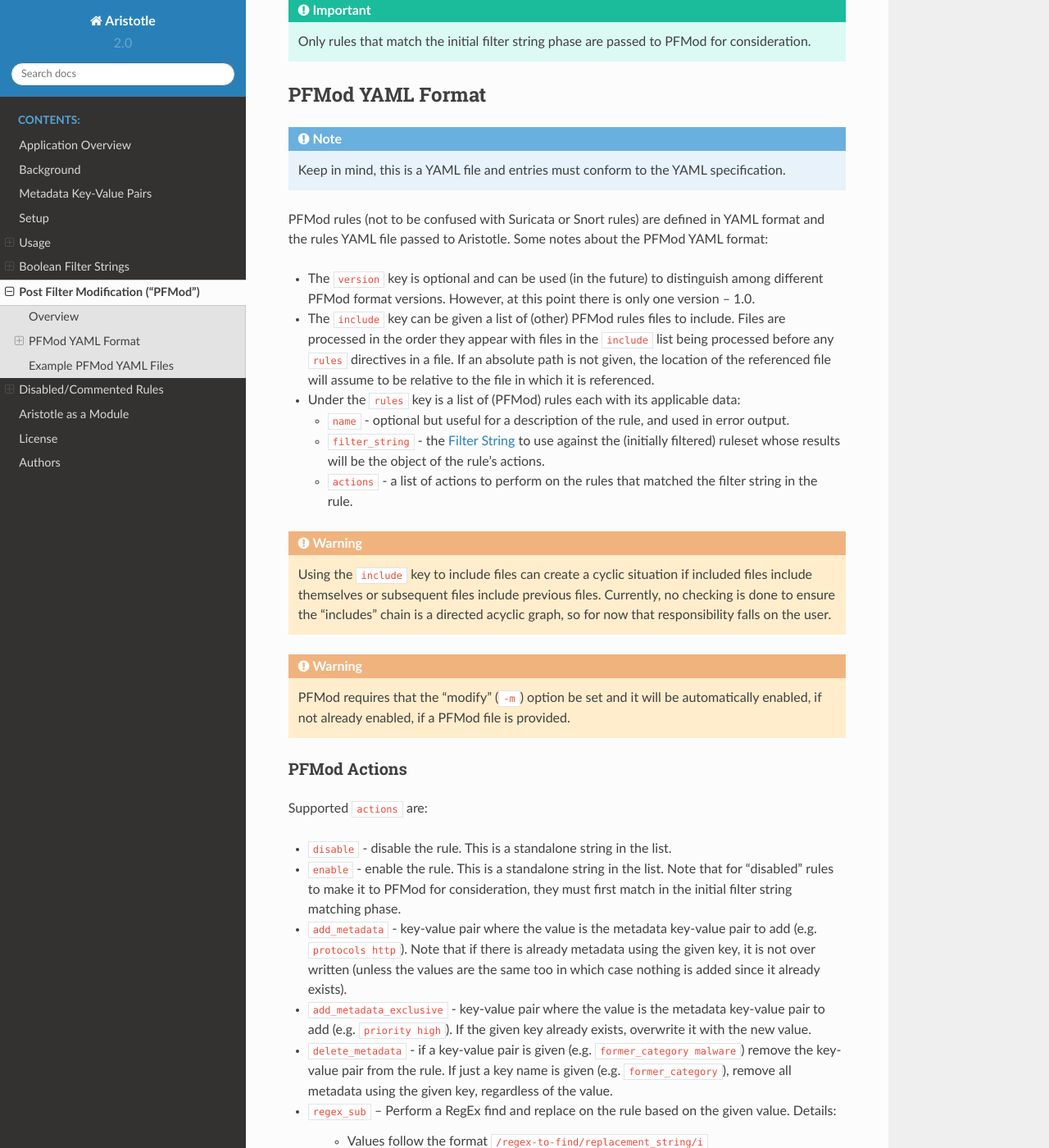
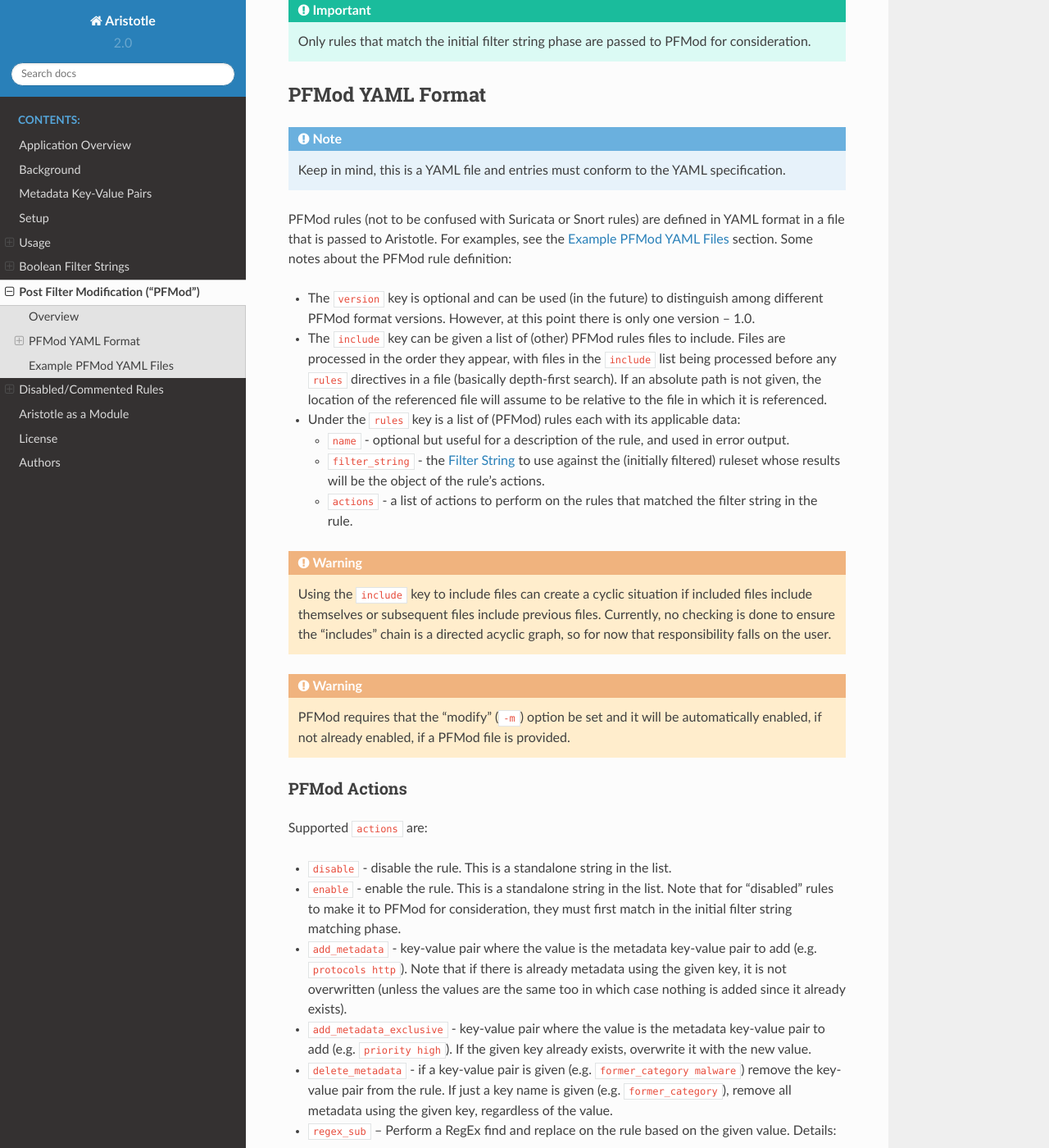
Before and after one commit to secureworks/aristotle, a Sphinx documentation site: the page built from docs/post_filter_mod.rst, in a window 1280 px wide and 1400 px high, scrolled down 411 px. Shown: the whole window at 82% size. Built offline with Sphinx 7.4.7 and the Read the Docs theme 2.0.0, drawn with Linux system fonts in a browser that asks for light colours; some of the changed text lies outside the part shown.

Commit message:
minor doc tweaks and updates

```diff
--- a/docs/post_filter_mod.rst
+++ b/docs/post_filter_mod.rst
@@ -11,7 +11,7 @@
 PFMod allows for the identification of rules based on :doc:`Filter Strings <filter_strings>`, and
 then particular "actions" taken on those rules.  :ref:`PFMod Actions` include the
 ability to add/delete metadata, enable/disable rules, set ``priority``, and do a regular expression
-based find and replace on the full rule.
+based "find and replace" on the full rule.
 
 ..  important::
     Only rules that match the initial filter string phase are passed to PFMod
@@ -24,14 +24,15 @@
     Keep in mind, this is a YAML file and entries must conform to the YAML specification.
 
 PFMod rules (not to be confused with Suricata or Snort rules) are defined in
-YAML format and the rules YAML file passed to Aristotle. Some notes about the
-PFMod YAML format:
+YAML format in a file that is passed to Aristotle. For examples, see the :ref:`Example PFMod YAML Files`
+section.  Some notes about the
+PFMod rule definition:
 
 -  The ``version`` key is optional and can be used (in the future) to distinguish among different
    PFMod format versions.  However, at this point there is only one version -- 1.0.
 -  The ``include`` key can be given a list of (other) PFMod rules files to include. Files are
-   processed in the order they appear with files in the ``include`` list being processed
-   before any ``rules`` directives in a file.  If an absolute path is not given, the location
+   processed in the order they appear, with files in the ``include`` list being processed
+   before any ``rules`` directives in a file (basically depth-first search).  If an absolute path is not given, the location
    of the referenced file will assume to be relative to the file in which it is referenced.
 -  Under the ``rules`` key is a list of (PFMod) rules each with its applicable data:
 
@@ -59,7 +60,7 @@
 -  ``enable`` - enable the rule.  This is a standalone string in the list.  Note that for "disabled" rules to make it
    to PFMod for consideration, they must first match in the initial filter string matching phase.
 -  ``add_metadata`` - key-value pair where the value is the metadata key-value pair to add (e.g. ``protocols http``).
-   Note that if there is already metadata using the given key, it is not over written (unless the values are the
+   Note that if there is already metadata using the given key, it is not overwritten (unless the values are the
    same too in which case nothing is added since it already exists).
 -  ``add_metadata_exclusive`` - key-value pair where the value is the metadata key-value pair to add (e.g. ``priority high``).
    If the given key already exists, overwrite it with the new value.
@@ -102,7 +103,8 @@
 .. note::
     PFMod ``rules`` and ``actions`` are applied in the order they are processed -- from top to bottom of the file. This
     means that, depending on how the rules and actions are written, subsequent rules and actions can affect changes
-    made by previous rules and actions.
+    made by previous rules and actions.  Remember too that the files included with the ``include`` key are processed
+    before any ``rules`` directives, resulting in a depth-first search type of behavior.
 
 Example PFMod YAML Files
 ------------------------
```
Also changed, not shown: other parts of docs/post_filter_mod.rst (+3 -3 lines), docs/disabled_rules.rst (+3 -8 lines), docs/index.rst (+7 -4 lines), docs/overview.rst (+3 -4 lines), docs/usage.rst (+5 -3 lines).
